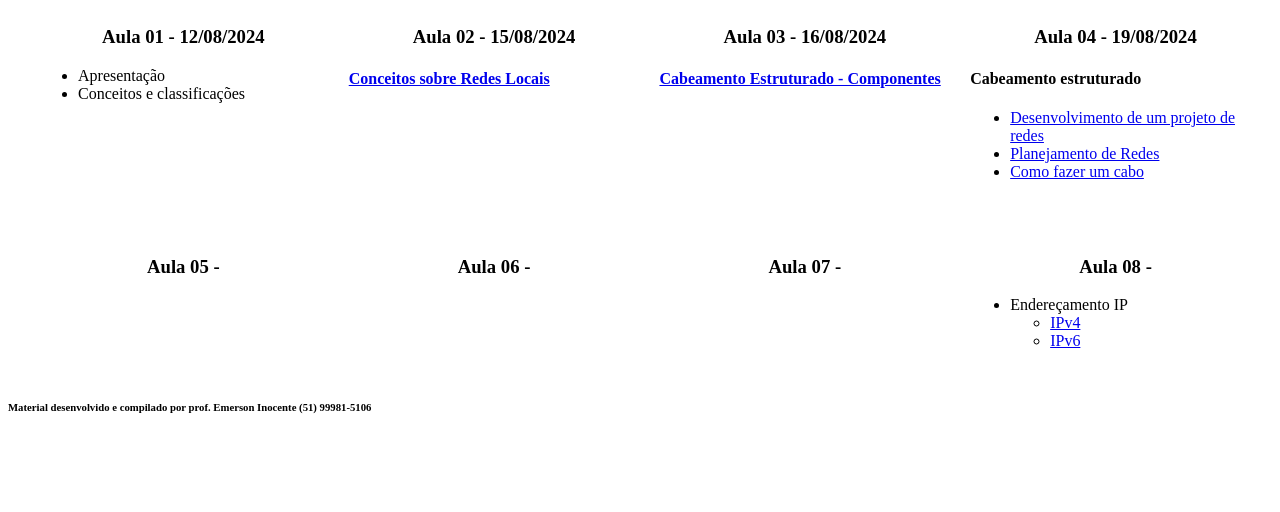
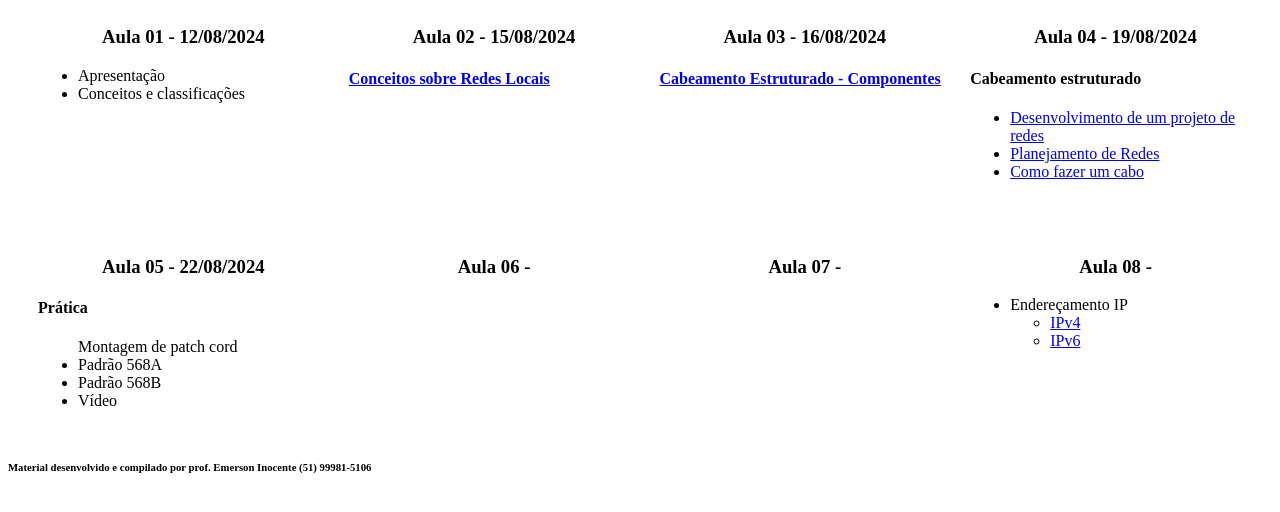
Before and after one commit to emersoninocente/uc05, a plain HTML site: page index.html in a window 1280 px wide. Shown: the part 210-722 px from the top of the page. Drawn offline with Linux system fonts and the light colour scheme.

Commit message:
Update Aula 05

```diff
--- a/index.html
+++ b/index.html
@@ -66,7 +66,13 @@
             </div>
             <div class="row">
                 <div class="col-25">
-                    <h3>Aula 05 - </h3>
+                    <h3>Aula 05 - 22/08/2024</h3>
+                    <h4>Prática</h4>
+                    <ul>Montagem de patch cord
+                        <li>Padrão 568A</li>
+                        <li>Padrão 568B</li>
+                        <li>Vídeo</li>
+                    </ul>
                 </div>
                 <div class="col-25">
                     <h3>Aula 06 - </h3>
```
